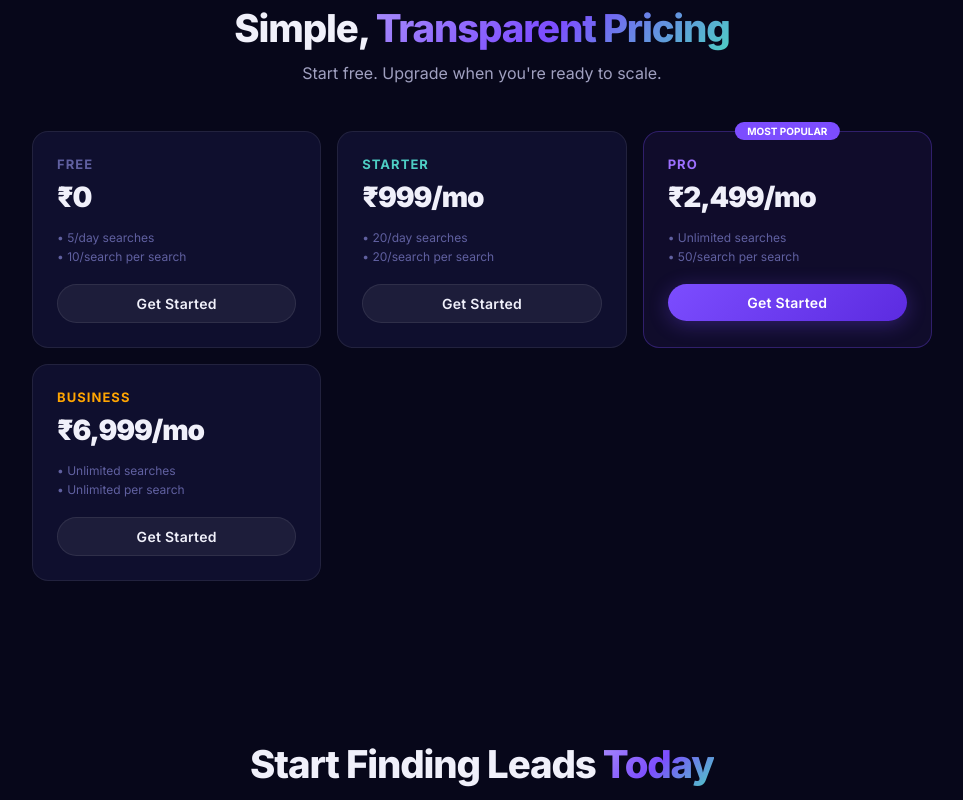
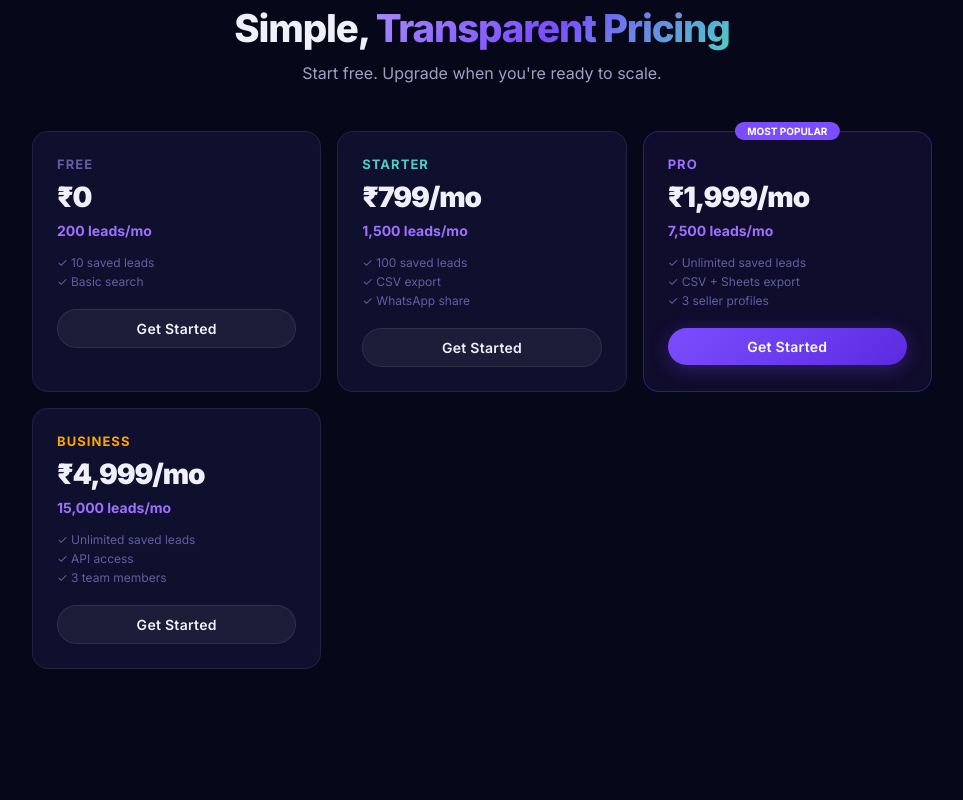
Before and after one commit to SkRahim1/leadgen-pro, a Next.js app: page / in a window 1280 px wide. Shown: the part 2080-2880 px from the top of the page, without its empty margins (158-1121 px from the left). Built offline with nearby package versions, Linux system fonts and the light colour scheme; no server answers.

Commit message:
feat: update subscription plans to monthly lead limits with profitable pricing (₹799/₹1999/₹4999)

```diff
--- a/app/page.tsx
+++ b/app/page.tsx
@@ -197,10 +197,10 @@ export default function LandingPage() {
           <p style={{ color: "var(--text-secondary)", marginBottom: 48 }}>Start free. Upgrade when you're ready to scale.</p>
 
           <div style={{ display: "grid", gridTemplateColumns: "repeat(auto-fit, minmax(220px, 1fr))", gap: 16, maxWidth: 900, margin: "0 auto" }}>
-            <PricingCard plan="Free" price="₹0" searches="5/day" leads="10/search" color="var(--text-muted)" />
-            <PricingCard plan="Starter" price="₹999/mo" searches="20/day" leads="20/search" color="var(--cold)" />
-            <PricingCard plan="Pro" price="₹2,499/mo" searches="Unlimited" leads="50/search" color="var(--accent-light)" featured />
-            <PricingCard plan="Business" price="₹6,999/mo" searches="Unlimited" leads="Unlimited" color="var(--warm)" />
+            <PricingCard plan="Free" price="₹0" monthlyLeads="200 leads/mo" features={["10 saved leads", "Basic search"]} color="var(--text-muted)" />
+            <PricingCard plan="Starter" price="₹799/mo" monthlyLeads="1,500 leads/mo" features={["100 saved leads", "CSV export", "WhatsApp share"]} color="var(--cold)" />
+            <PricingCard plan="Pro" price="₹1,999/mo" monthlyLeads="7,500 leads/mo" features={["Unlimited saved leads", "CSV + Sheets export", "3 seller profiles"]} color="var(--accent-light)" featured />
+            <PricingCard plan="Business" price="₹4,999/mo" monthlyLeads="15,000 leads/mo" features={["Unlimited saved leads", "API access", "3 team members"]} color="var(--warm)" />
           </div>
         </div>
       </section>
@@ -261,8 +261,8 @@ function MockLeadPreview({ priority, name, category, phone, score, tag, pitch }:
   )
 }
 
-function PricingCard({ plan, price, searches, leads, color, featured }: {
-  plan: string; price: string; searches: string; leads: string; color: string; featured?: boolean
+function PricingCard({ plan, price, monthlyLeads, features, color, featured }: {
+  plan: string; price: string; monthlyLeads: string; features: string[]; color: string; featured?: boolean
 }) {
   return (
     <div style={{
@@ -279,12 +279,16 @@ function PricingCard({ plan, price, searches, leads, color, featured }: {
         </div>
       )}
       <div style={{ fontSize: 13, fontWeight: 700, color, textTransform: "uppercase", letterSpacing: "0.08em", marginBottom: 8 }}>{plan}</div>
-      <div style={{ fontSize: 28, fontWeight: 900, letterSpacing: "-0.04em", marginBottom: 16 }}>{price}</div>
-      <div style={{ fontSize: 12, color: "var(--text-muted)", marginBottom: 4 }}>• {searches} searches</div>
-      <div style={{ fontSize: 12, color: "var(--text-muted)", marginBottom: 20 }}>• {leads} per search</div>
-      <a href="/login" className={`btn ${featured ? "btn-primary" : "btn-secondary"} w-full`} style={{ justifyContent: "center" }}>
-        Get Started
-      </a>
+      <div style={{ fontSize: 28, fontWeight: 900, letterSpacing: "-0.04em", marginBottom: 8 }}>{price}</div>
+      <div style={{ fontSize: 14, fontWeight: 700, color: "var(--accent-light)", marginBottom: 16 }}>{monthlyLeads}</div>
+      {features.map((f, i) => (
+        <div key={i} style={{ fontSize: 12, color: "var(--text-muted)", marginBottom: 4 }}>✓ {f}</div>
+      ))}
+      <div style={{ marginTop: 20 }}>
+        <a href="/login" className={`btn ${featured ? "btn-primary" : "btn-secondary"} w-full`} style={{ justifyContent: "center" }}>
+          Get Started
+        </a>
+      </div>
     </div>
   )
 }
```
Also changed, not shown: app/settings/page.tsx (+8 -8 lines).
